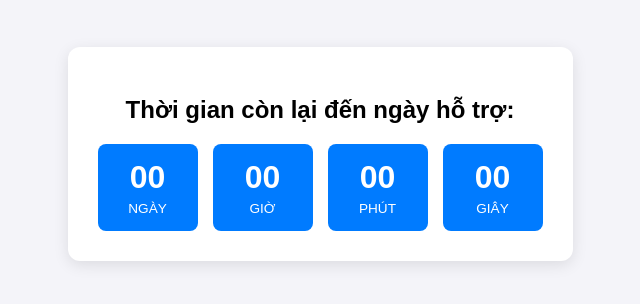
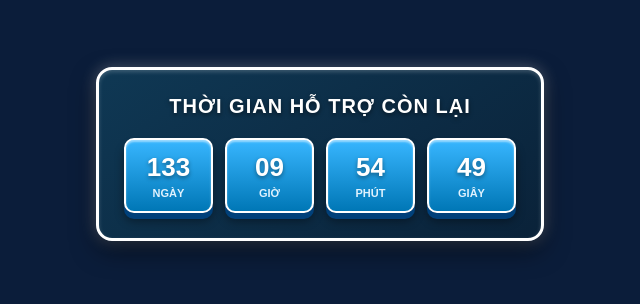
Before and after one commit to Camtuong153/scripts, a plain HTML site: page index.html in a window 1280 px wide. Shown: the part 246-550 px from the top of the page, without its empty margins (320-960 px from the left). Drawn offline with Linux system fonts and the light colour scheme.

Commit message:
Update index.html

````diff
--- a/index.html
+++ b/index.html
@@ -1,83 +1,3 @@
-<!DOCTYPE html>
-<html lang="vi">
-<head>
-    <meta charset="UTF-8">
-    <meta name="viewport" content="width=device-width, initial-scale=1.0">
-    <title>trang web dã ngưng hoạt động!</title>
-    <style>
-        body {
-            font-family: Arial, sans-serif;
-            display: flex;
-            justify-content: center;
-            align-items: center;
-            min-height: 100vh;
-            background-color: #f4f4f9;
-            margin: 0;
-        }
-        .countdown-container {
-            text-align: center;
-            background: #ffffff;
-            padding: 30px;
-            border-radius: 12px;
-            box-shadow: 0 4px 15px rgba(0, 0, 0, 0.1);
-        }
-        .timer {
-            display: flex;
-            gap: 15px;
-            justify-content: center;
-            margin-top: 20px;
-        }
-        .time-box {
-            background: #007bff;
-            color: white;
-            padding: 15px;
-            border-radius: 8px;
-            min-width: 70px;
-        }
-        .time-box span {
-            display: block;
-            font-size: 2rem;
-            font-weight: bold;
-        }
-        .label {
-            font-size: 0.85rem;
-            margin-top: 5px;
-            text-transform: uppercase;
-        }
-    </style>
-</head>
-<body>
-
-<div class="countdown-container">
-    <h2>Thời gian còn lại đến ngày hỗ trợ:</h2>
-    <div class="timer">
-        <div class="time-box"><span id="days">00</span><div class="label">Ngày</div></div>
-        <div class="time-box"><span id="hours">00</span><div class="label">Giờ</div></div>
-        <div class="time-box"><span id="minutes">00</span><div class="label">Phút</div></div>
-        <div class="time-box"><span id="seconds">00</span><div class="label">Giây</div></div>
-    </div>
-</div>
-
-<script>
-    // Tùy chỉnh ngày đích tại đây (Định dạng: "YYYY-MM-DDTHH:mm:ss")
-    const targetDate = new Date("2026-12-31T00:00:00").getTime();
-
-    const countdown = setInterval(() => {
-        const now = new Date().getTime();
-        const distance = targetDate - now;
-
-        if (distance < 0) {
-            clearInterval(countdown);
-            document.querySelector(".countdown-container").innerHTML = "<h2>Đã đến ngày hỗ trợ!</h2>";
-            return;
-        }
-
-        const days = Math.floor(distance / (1000 * 60 * 60 * 24));
-        const hours = Math.floor((distance % (1000 * 60 * 60 * 24)) / (1000 * 60 * 60));
-        const minutes = Math.floor((distance % (1000 * 60 * 60)) / (1000 * 60));
-        const seconds = Math.floor((distance % (Dưới đây là đoạn mã HTML và JavaScript đơn giản giúp tạo bộ đếm ngược thời gian hỗ trợ (Support Countdown) trực quan, có thể nhúng trực tiếp vào trang web của bạn:
-
-```html
 <!DOCTYPE html>
 <html lang="vi">
 <head>
@@ -85,36 +5,74 @@
     <meta name="viewport" content="width=device-width, initial-scale=1.0">
     <title>Đếm ngược hỗ trợ</title>
     <style>
+        body {
+            background-color: #0b1d3a;
+            font-family: Arial, sans-serif;
+            display: flex;
+            justify-content: center;
+            align-items: center;
+            height: 100vh;
+            margin: 0;
+        }
+
+        /* Khung đếm ngược chính - Nền xanh nước biển, viền trắng nổi 3D */
         .countdown-container {
-            font-family: Arial, sans-serif;
-            background-color: #f4f6f8;
-            padding: 20px;
-            border-radius: 8px;
+            background: linear-gradient(145deg, #0f3854, #0a2239);
+            border: 3px solid #ffffff;
+            border-radius: 16px;
+            padding: 25px;
             text-align: center;
-            max-width: 400px;
-            margin: 20px auto;
-            box-shadow: 0 2px 8px rgba(0,0,0,0.1);
+            color: #ffffff;
+            max-width: 450px;
+            box-shadow:
+                0 10px 25px rgba(0, 0, 0, 0.5),
+                0 0 15px rgba(255, 255, 255, 0.3),
+                inset 0 2px 4px rgba(255, 255, 255, 0.2);
         }
+
+        .countdown-container h3 {
+            margin-top: 0;
+            font-size: 20px;
+            text-transform: uppercase;
+            letter-spacing: 1px;
+            text-shadow: 0 2px 4px rgba(0,0,0,0.5);
+        }
+
         .timer {
             display: flex;
             justify-content: center;
-            gap: 15px;
-            margin-top: 15px;
+            gap: 12px;
+            margin-top: 20px;
         }
+
+        /* Khung chứa từng con số - Nền xanh bầu trời (Sky Blue), hiệu ứng 3D dập nổi */
         .time-box {
-            background: #007bff;
-            color: white;
-            padding: 10px 15px;
-            border-radius: 5px;
-            min-width: 50px;
+            background: linear-gradient(180deg, #38b6ff, #0077b6);
+            border: 2px solid #ffffff;
+            border-radius: 10px;
+            padding: 12px 10px;
+            min-width: 65px;
+            box-shadow:
+                0 6px 0px #00407a,
+                0 8px 10px rgba(0, 0, 0, 0.4),
+                inset 0 2px 2px rgba(255, 255, 255, 0.5);
         }
+
         .time-box span {
             display: block;
-            font-size: 20px;
+            font-size: 26px;
             font-weight: bold;
+            color: #ffffff;
+            text-shadow: 0 2px 4px rgba(0,0,0,0.4);
         }
+
         .time-box label {
-            font-size: 12px;
+            font-size: 11px;
+            font-weight: bold;
+            text-transform: uppercase;
+            color: #e0f2fe;
+            margin-top: 4px;
+            display: block;
         }
     </style>
 </head>
@@ -131,12 +89,13 @@
 </div>
 
 <script>
-    // Đặt ngày kết thúc hỗ trợ (Định dạng: YYYY-MM-DDTHH:mm:ss)
-    const targetDate = new Date("2026-8-21T23:59:59").getTime();
+    // Thiết lập mốc thời gian đích (Năm-Tháng-NgàyTHiờ:Phút:Giây)
+    const targetDate = new Date("2026-12-31T23:59:59").getTime();
 
-    const updateCountdown = () => {
-        const now = new Date().getTime();
-        const difference = targetDate - now;
+    function updateCountdown() {
+        // Lấy thời gian hiện tại trực tiếp từ thiết bị/trình duyệt Client
+        const clientNow = new Date().getTime();
+        const difference = targetDate - clientNow;
 
         if (difference <= 0) {
             document.getElementById("status-title").innerText = "Hết thời hạn hỗ trợ!";
@@ -154,8 +113,9 @@
         document.getElementById("hours").innerText = String(hours).padStart(2, '0');
         document.getElementById("minutes").innerText = String(minutes).padStart(2, '0');
         document.getElementById("seconds").innerText = String(seconds).padStart(2, '0');
-    };
+    }
 
+    // Chạy đếm ngược mỗi 1 giây
     const timerInterval = setInterval(updateCountdown, 1000);
     updateCountdown();
 </script>
````
